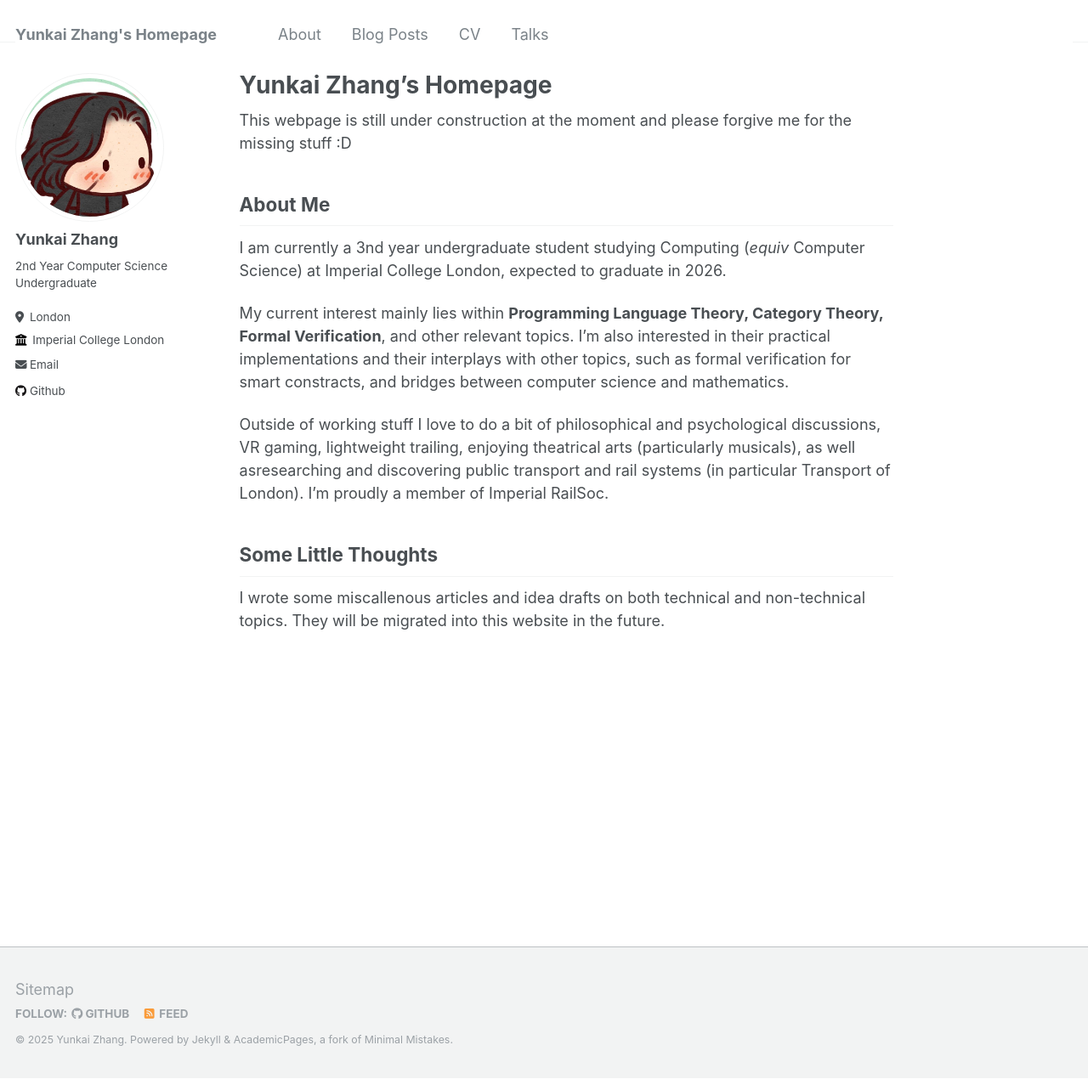
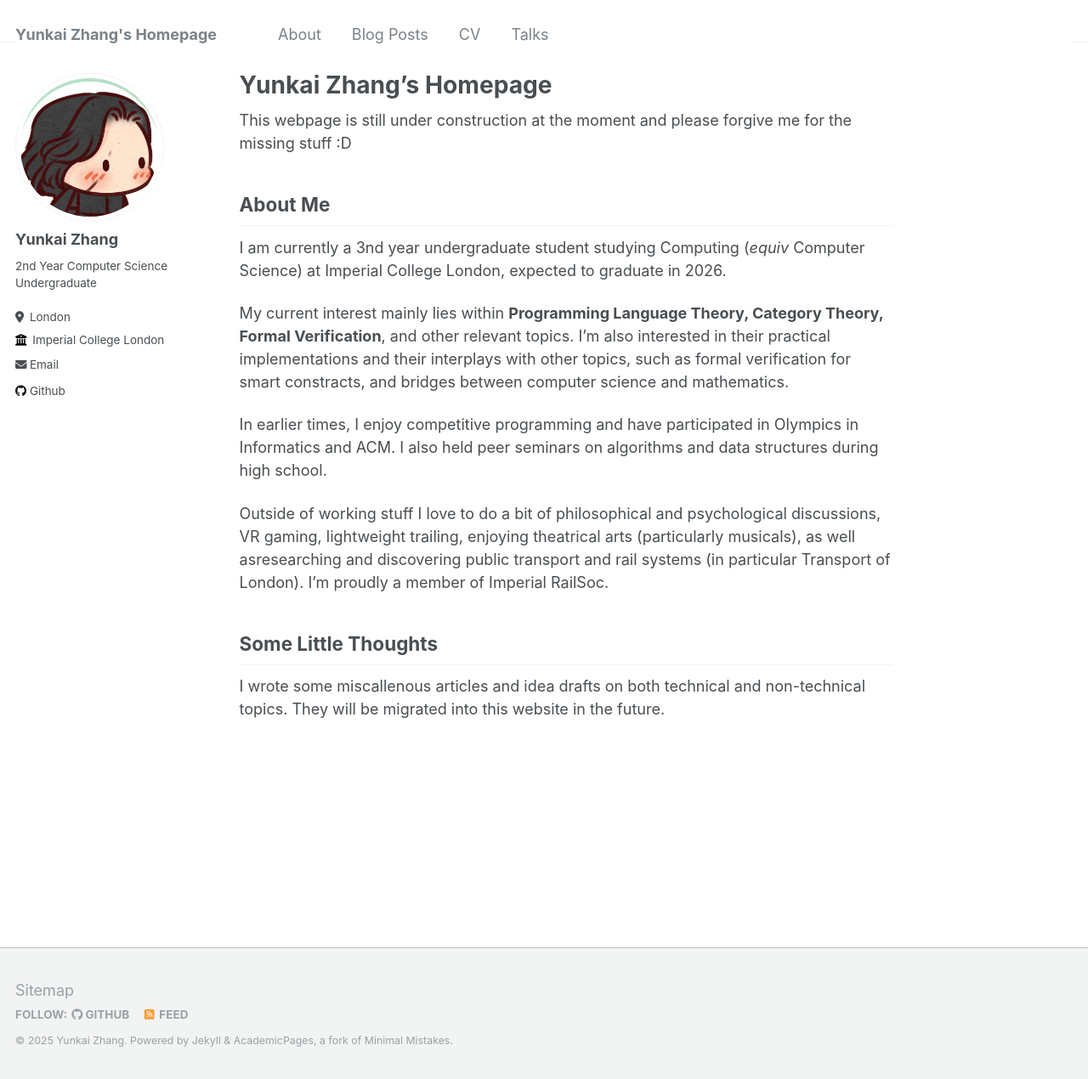
Before and after one commit to YunkaiZhang233/yunkaizhang233.github.io, a Jekyll site: the page built from _pages/about.md, in a window 1280 px wide and 1270 px high. Shown: the whole window at 85% size. Built offline with Jekyll 4.4.1, drawn with Linux system fonts in a browser that asks for light colours.

Commit message:
added competitive programming

```diff
--- a/_pages/about.md
+++ b/_pages/about.md
@@ -15,6 +15,8 @@ I am currently a 3nd year undergraduate student studying Computing (_equiv_ Comp
 
 My current interest mainly lies within **Programming Language Theory, Category Theory, Formal Verification**, and other relevant topics. I'm also interested in their practical implementations and their interplays with other topics, such as formal verification for smart constracts, and bridges between computer science and mathematics.
 
+In earlier times, I enjoy competitive programming and have participated in Olympics in Informatics and ACM. I also held peer seminars on algorithms and data structures during high school.
+
 Outside of working stuff I love to do a bit of philosophical and psychological discussions, VR gaming, lightweight trailing, enjoying theatrical arts (particularly musicals), as well asresearching and discovering public transport and rail systems (in particular Transport of London). I'm proudly a member of Imperial RailSoc.
 
 
```
